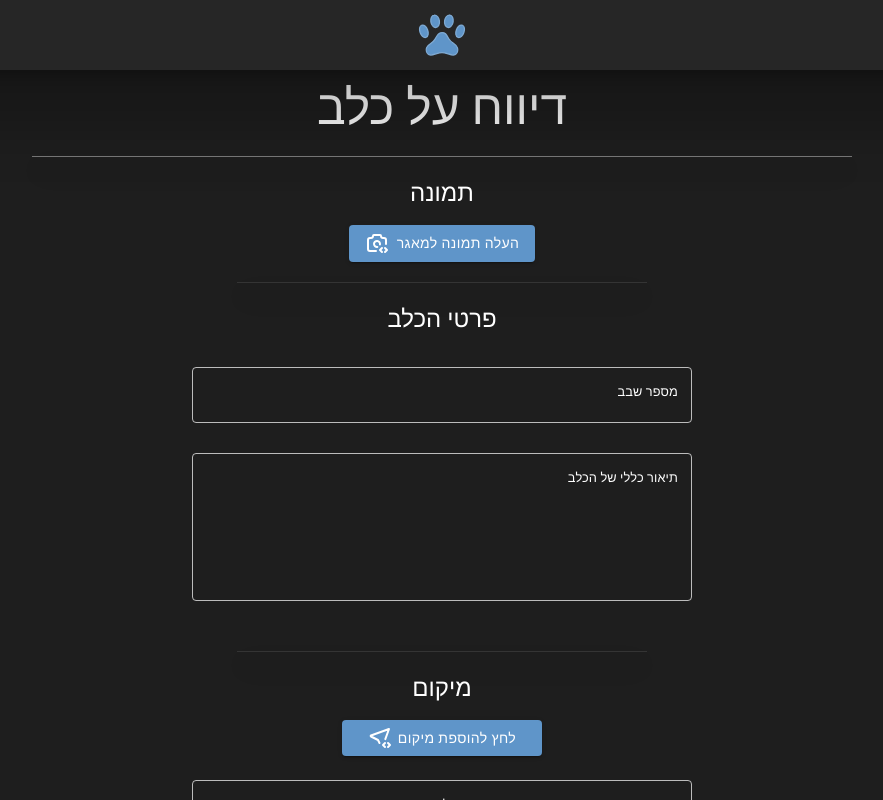
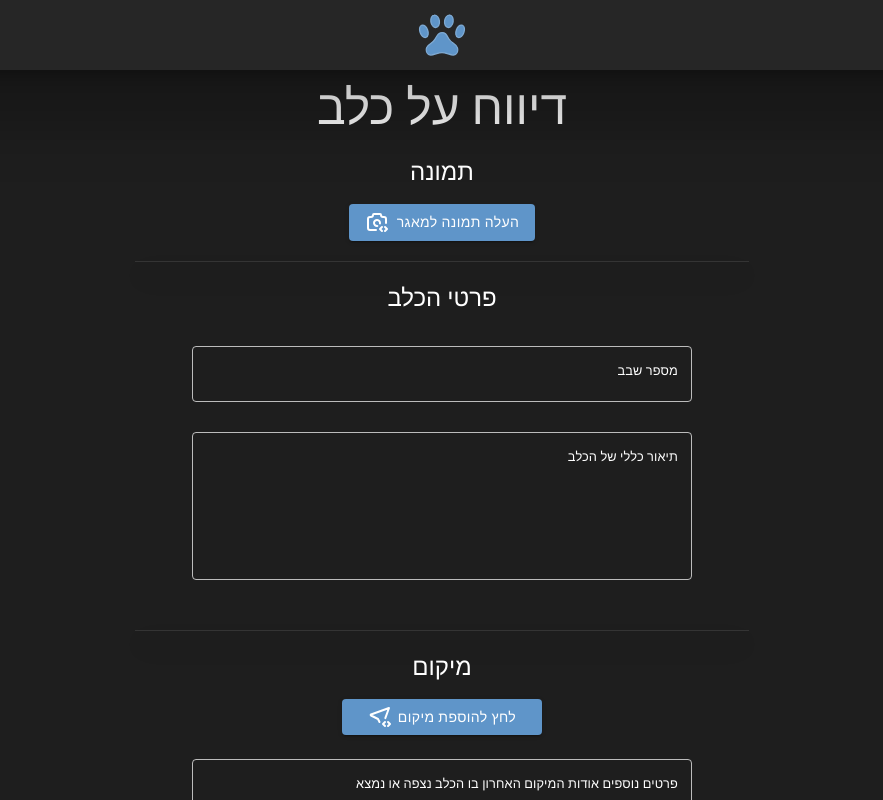
Before and after one commit to galzo/dog-finder, a React (Create React App) app: page / in a window 1280 px wide. Both pictures are taken after a click on the button "דיווח על כלב". Shown: the whole page, without its empty margins (198-1081 px from the left). Built offline with nearby package versions, Linux system fonts and the light colour scheme.

Commit message:
added dynamic window sizing. improved layout

```diff
--- a/src/components/pageComponents/PageDivider/PageDivider.tsx
+++ b/src/components/pageComponents/PageDivider/PageDivider.tsx
@@ -1,21 +1,22 @@
 import { Box, alpha } from "@mui/material";
 import { createStyleHook } from "../../../hooks/styleHooks";
 import { FC } from "react";
+import { AppShadows } from "../../../consts/shadows";
 
-const usePageDividerStyles = createStyleHook((theme, props: { size: "large" | "small" }) => {
+const usePageDividerStyles = createStyleHook((theme) => {
   return {
     divider: {
       width: "100%",
-      maxWidth: props.size === "large" ? "80%" : "40%",
+      maxWidth: "60%",
       height: "1px",
       margin: "20px 0",
-      backgroundColor: props.size === "large" ? alpha(theme.palette.divider, 0.4) : alpha(theme.palette.divider, 0.1),
-      boxShadow: "rgba(0, 0, 0, 0.25) 0px 14px 28px, rgba(0, 0, 0, 0.22) 0px 10px 10px;",
+      backgroundColor: alpha(theme.palette.divider, 0.1),
+      boxShadow: AppShadows.sectionShadow,
     },
   };
 });
 
-export const PageDivider: FC<{ size: "large" | "small" }> = ({ size }) => {
-  const styles = usePageDividerStyles({ size });
+export const PageDivider = () => {
+  const styles = usePageDividerStyles();
   return <Box sx={styles.divider} />;
 };
--- a/src/components/pageComponents/PageSection/PageSection.tsx
+++ b/src/components/pageComponents/PageSection/PageSection.tsx
@@ -6,7 +6,7 @@ import { PageDivider } from "../PageDivider/PageDivider";
 interface PageSectionProps {
   title: string;
   children: ReactNode;
-  dividerSize: "small" | "large";
+  hasDivider: boolean;
 }
 
 const usePageSectionStyles = createStyleHook((theme) => {
@@ -25,11 +25,11 @@ const usePageSectionStyles = createStyleHook((theme) => {
   };
 });
 
-export const PageSection: FC<PageSectionProps> = ({ title, children, dividerSize }) => {
+export const PageSection: FC<PageSectionProps> = ({ title, children, hasDivider }) => {
   const styles = usePageSectionStyles();
   return (
     <Box sx={styles.section}>
-      <PageDivider size={dividerSize} />
+      {hasDivider && <PageDivider />}
       <Typography variant="h5" sx={styles.sectionTitle}>
         {title}
       </Typography>
--- a/src/components/pageComponents/PageTitle/PageTitle.tsx
+++ b/src/components/pageComponents/PageTitle/PageTitle.tsx
@@ -8,7 +8,7 @@ interface PageTitleProps {
 export const PageTitle: FC<PageTitleProps> = ({ text }) => {
   const theme = useTheme();
   return (
-    <Box>
+    <Box marginBottom={"20px"}>
       <Typography variant="h3" color={theme.palette.text.primary}>
         {text}
       </Typography>
--- /dev/null
+++ b/src/hooks/useWindowSize.ts
@@ -0,0 +1,24 @@
+import { useEffect, useState } from "react";
+
+const getWindowSize = () => {
+  const { innerWidth, innerHeight } = window;
+  return { innerWidth, innerHeight };
+};
+
+export const useWindowSize = () => {
+  const [windowSize, setWindowSize] = useState(getWindowSize());
+
+  useEffect(() => {
+    function handleWindowResize() {
+      setWindowSize(getWindowSize());
+    }
+
+    window.addEventListener("resize", handleWindowResize);
+
+    return () => {
+      window.removeEventListener("resize", handleWindowResize);
+    };
+  }, []);
+
+  return windowSize;
+};
--- a/src/pages/dogs/ReportDogPage.tsx
+++ b/src/pages/dogs/ReportDogPage.tsx
@@ -12,13 +12,13 @@ export const ReportDogPage = () => {
     <PageContainer>
       <Box height={"100%"} width={"100%"} display={"flex"} flexDirection={"column"} alignItems={"center"}>
         <PageTitle text={AppTexts.reportPage.title} />
-        <PageSection title={AppTexts.reportPage.sections.upload.title} dividerSize="large">
+        <PageSection title={AppTexts.reportPage.sections.upload.title} hasDivider={false}>
           <UploadImage />
         </PageSection>
-        <PageSection title={AppTexts.reportPage.sections.dogDetails.title} dividerSize="small">
+        <PageSection title={AppTexts.reportPage.sections.dogDetails.title} hasDivider={true}>
           <DogDetails />
         </PageSection>
-        <PageSection title={AppTexts.reportPage.sections.location.title} dividerSize="small">
+        <PageSection title={AppTexts.reportPage.sections.location.title} hasDivider={true}>
           <ReportLocation />
         </PageSection>
       </Box>
--- a/src/pages/root/HomePage.tsx
+++ b/src/pages/root/HomePage.tsx
@@ -7,6 +7,7 @@ import { useNavigate } from "react-router-dom";
 import { AppRoutes } from "../../consts/routes";
 import { Player } from "@lottiefiles/react-lottie-player";
 import dogAnim from "../../assets/animations/dogAnim.json";
+import { useWindowSize } from "../../hooks/useWindowSize";
 
 const useHomePageStyles = createStyleHook((theme) => {
   return {
@@ -14,7 +15,7 @@ const useHomePageStyles = createStyleHook((theme) => {
       display: "flex",
       height: "100%",
       alignItems: "center",
-      justifyContent: "center",
+      justifyContent: { xs: "center", sm: "flex-start" },
       flexDirection: "column",
     },
     content: {
@@ -38,6 +39,7 @@ const useHomePageStyles = createStyleHook((theme) => {
 
 export const HomePage = () => {
   const styles = useHomePageStyles();
+  const windowSize = useWindowSize();
   const navigate = useNavigate();
 
   const commonButtonProps: ButtonOwnProps = {
@@ -54,7 +56,14 @@ export const HomePage = () => {
   return (
     <PageContainer>
       <Box sx={styles.root}>
-        <Player autoplay={true} src={dogAnim} loop={true} style={{ width: "300px" }} />
+        <Player
+          autoplay={true}
+          src={dogAnim}
+          loop={true}
+          style={{
+            width: windowSize.innerWidth >= 800 ? "450px" : "300px",
+          }}
+        />
         <Box sx={styles.content}>
           <Button {...commonButtonProps} onClick={() => navigate(AppRoutes.dogs.report)}>
             <IconPaw {...commonIconProps} />
```
